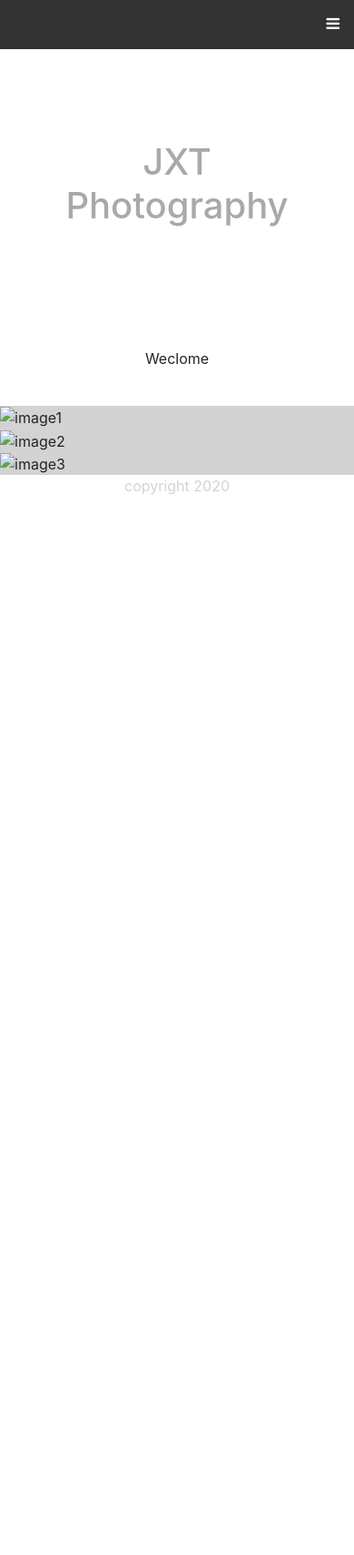
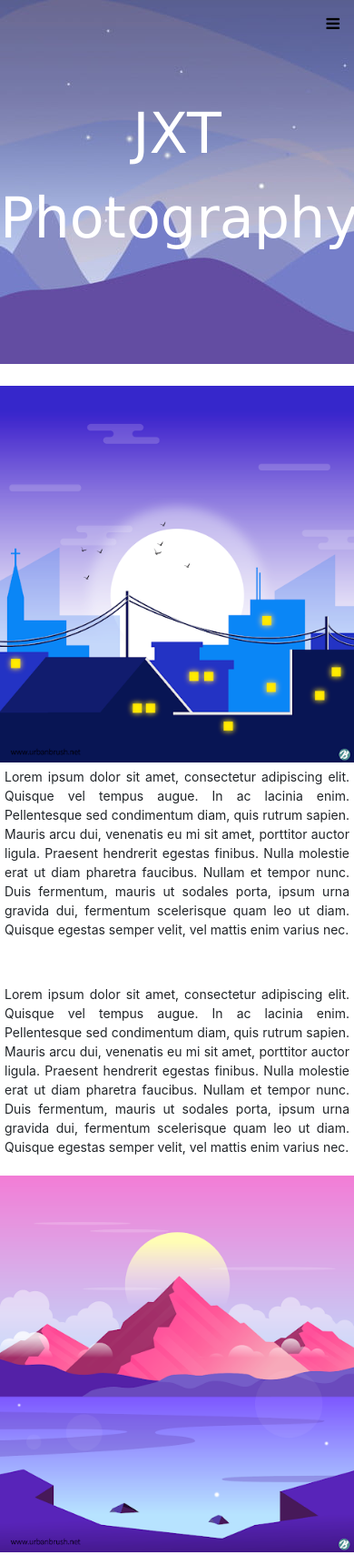
Before and after one commit to richardthewest/jxt, a plain HTML site: page index.html in a window 390 px wide. Shown: the top 1709 px of the page at 91% size. Before the commit the page ends 844 px from the top, so only its background shows below. Drawn offline with nearby package versions, Linux system fonts and the light colour scheme.

Commit message:
Home page rebuild and images

```diff
--- a/index.html
+++ b/index.html
@@ -8,6 +8,7 @@
 	<script src="javascript/navHamburgerFunction.js" type="text/javascript"></script>
 </head>
 <body>
+	<div class="headerDiv">
 	<div class="topNav">
 	    <a href="javascript:void(0);" class="icon" onclick="navHamburgerFunction()">
 	    <i class="fa fa-bars"></i>
@@ -19,24 +20,75 @@
 	  </div>
 	</div>
 
-
-	<div class="headerDiv">
-		<h1>JXT<br>Photography</h1>
+		<div class="logo">
+			JXT<br>Photography
+		</div>
+	</div>
+	<div>
+		<br>
+	</div>
+	<div class="row">
+	    <div class="col-sm-8">
+	      <div class="gallerySelector">
+	        <a href="portfolio.html">
+	        <img src="img/image1.png" alt="urban nightscape">
+	 			<div class="middle">
+		 			<div class="buttonText">STYLE ONE</div>
+	 			</div>
+	        </a>
+	      </div>
+	    </div>
+	    <div class="col-sm-4">
+	    	<p class="imgDescrip">
+	    		Lorem ipsum dolor sit amet, consectetur adipiscing elit. Quisque vel tempus augue. In ac lacinia enim. Pellentesque sed condimentum diam, quis rutrum sapien. Mauris arcu dui, venenatis eu mi sit amet, porttitor auctor ligula. Praesent hendrerit egestas finibus. Nulla molestie erat ut diam pharetra faucibus. Nullam et tempor nunc. Duis fermentum, mauris ut sodales porta, ipsum urna gravida dui, fermentum scelerisque quam leo ut diam. Quisque egestas semper velit, vel mattis enim varius nec.
+	    	</p>
+	    </div>
 	</div>
 	<br>
-	<p>Weclome</p>
+	<div class="row">
+	    <div class="col-sm-4">
+	    	<p class="imgDescrip">
+	    		Lorem ipsum dolor sit amet, consectetur adipiscing elit. Quisque vel tempus augue. In ac lacinia enim. Pellentesque sed condimentum diam, quis rutrum sapien. Mauris arcu dui, venenatis eu mi sit amet, porttitor auctor ligula. Praesent hendrerit egestas finibus. Nulla molestie erat ut diam pharetra faucibus. Nullam et tempor nunc. Duis fermentum, mauris ut sodales porta, ipsum urna gravida dui, fermentum scelerisque quam leo ut diam. Quisque egestas semper velit, vel mattis enim varius nec.
+	    	</p>
+	    </div>
+	    <div class="col-sm-8">
+	      <div class="gallerySelector">
+	      	<a href="portfolio.html">
+		        <img src="img/image2.png" alt="mountain sunrise">
+	        	<div class="middle">
+		 			<div class="buttonText">STYLE ONE</div>
+	 			</div>
+			</a>
+	      </div>
+	    </div>
+	</div>
 	<br>
-	<div class="image">
-		<img src="#" alt="image1">
-	</div>
-	<div class="image">
-		<img src="#" alt="image2">
-	</div>
-	<div class="image">
-		<img src="#" alt="image3">
-	</div>
+	<div class="row">
+	    <div class="col-sm-8">
+	      <div class="gallerySelector">
+	      	<a href="portfolio.html">
+		        <img src="img/image3.png" alt="green landscape">
+		        <div class="middle">
+		 			<div class="buttonText">STYLE ONE</div>
+	 			</div>
+			</a>
+	      </div>
+	    </div>
+	    <div class="col-sm-4">
+	    	<p class="imgDescrip">
+	    		Lorem ipsum dolor sit amet, consectetur adipiscing elit. Quisque vel tempus augue. In ac lacinia enim. Pellentesque sed condimentum diam, quis rutrum sapien. Mauris arcu dui, venenatis eu mi sit amet, porttitor auctor ligula. Praesent hendrerit egestas finibus. Nulla molestie erat ut diam pharetra faucibus. Nullam et tempor nunc. Duis fermentum, mauris ut sodales porta, ipsum urna gravida dui, fermentum scelerisque quam leo ut diam. Quisque egestas semper velit, vel mattis enim varius nec.
+	    	</p>
+	    </div>
+  	</div>
+<br>
+
+
 </body>
     <footer>
+    	Brisbane based Photographer
+    	<br>
+    	Formal | Fasion | Events
+    	<br>
     	copyright 2020
     </footer>
 </html>
--- a/styles/style.css
+++ b/styles/style.css
@@ -1,5 +1,5 @@
 h1 {
-	color: darkgrey;
+	color: white;
 	text-align: center;
 }
 
@@ -9,7 +9,6 @@ p {
 
 img {
 	width: 100%;
-	height: auto;
 }
 
 footer {
@@ -17,10 +16,20 @@ footer {
 	color: lightgrey;
 }
 
+i {
+	color: black;
+
+}
+
+
+/* NAV BAR STYLE */
+
 .topNav {
   overflow: hidden;
-  background-color: #333;
+  background-color: ;
   position: relative;
+  top: 0;
+  width: 100%;
 }
 
 .topNav #links {
@@ -30,7 +39,7 @@ footer {
 
 .topNav a {
   float: left;
-  color: white;
+  color: #f2f2f2;
   padding: 14px 16px;
   text-decoration: none;
   font-size: 17px;
@@ -41,21 +50,93 @@ footer {
 }
 
 .topNav a:hover {
-  background-color: #ddd;
   color: black;
 }
 
 a.active {
-  background-color: white;
-  color: #333;
+  color: black;
 }
+
+
+
+
+/* TEXT STYLING */
 
 .headerDiv {
 	position: relative;
-	padding: 100px 0px;
-	height: 50%;
+	width: 100%;
+	height: 400px;
+	background-color: red;
+	background-image: url(../img/landscape-background.jpg);
+}
+
+.maingImg {
+	height: 100%;
+}
+
+.logo {
+  position: absolute;
+  top: 25%;
+  width: 100%;
+  text-align: center;
+  color: white;
+  font-size: 62px;
+  font-family: verdana;
+  font-weight: normal;
+
+}
+
+.imgDescrip {
+	text-align: justify;
+	font-size: 14px;
+	padding: 5px;
+}
+
+.middle {
+  transition: .5s ease;
+  opacity: 0;
+  position: absolute;
+  top: 50%;
+  left: 50%;
+  transform: translate(-50%, -50%);
+  -ms-transform: translate(-50%, -50%)
+  font-size: 16px;
+}
+
+.gallerySelector:hover img {
+  opacity: 0.7;
+}
+
+.gallerySelector:hover .middle {
+  opacity: 1;
+}
+
+.buttonText {
+  background-color: #737373;
+  color: white;
+  font-size: 16px;
+  padding: 16px 32px;
+}
+
+
+/* IMAGE STYLING */
+.row {
+	z-index: -2;
+}
+
+.col-sm-4{
+}
+
+.col-sm-8 {
+}
+
+.gallerySelector{
+	margin: 0px;
+	background-color: lightgrey;
 	width: 100%;
 }
+
+
 
 .image {
 	position: relative;
@@ -63,3 +144,11 @@ a.active {
 	height: auto;
 	background-color: lightgrey;
 }
+
+
+
+/* RESPONSIVE STYLING */
+
+@media (min-width: 600px) {
+
+}
```
Also changed, not shown: portfolio.html (+24 -3 lines), img/image1.png (added), img/image2.png (added), img/image3.png (added), img/landscape-background.jpg (added).
